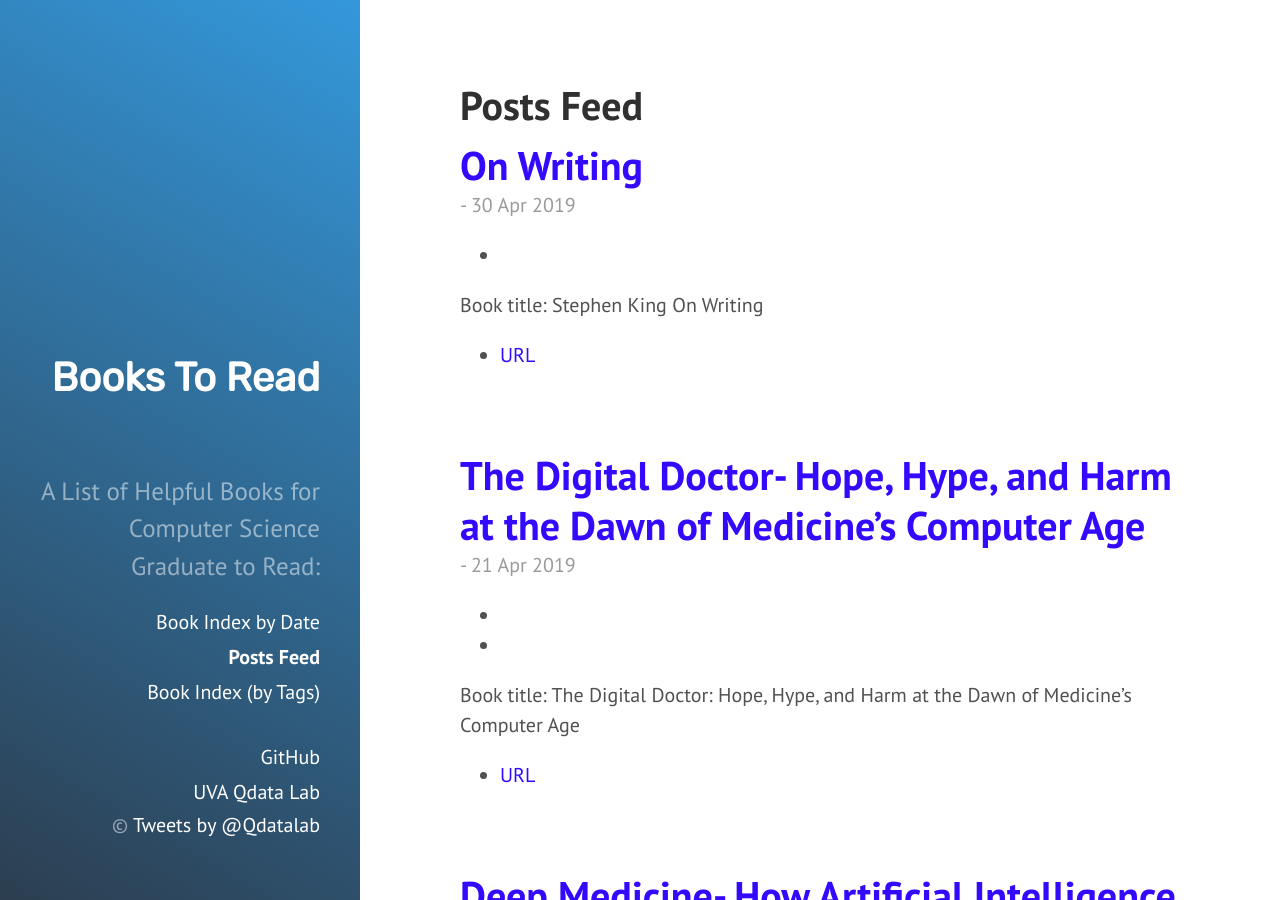
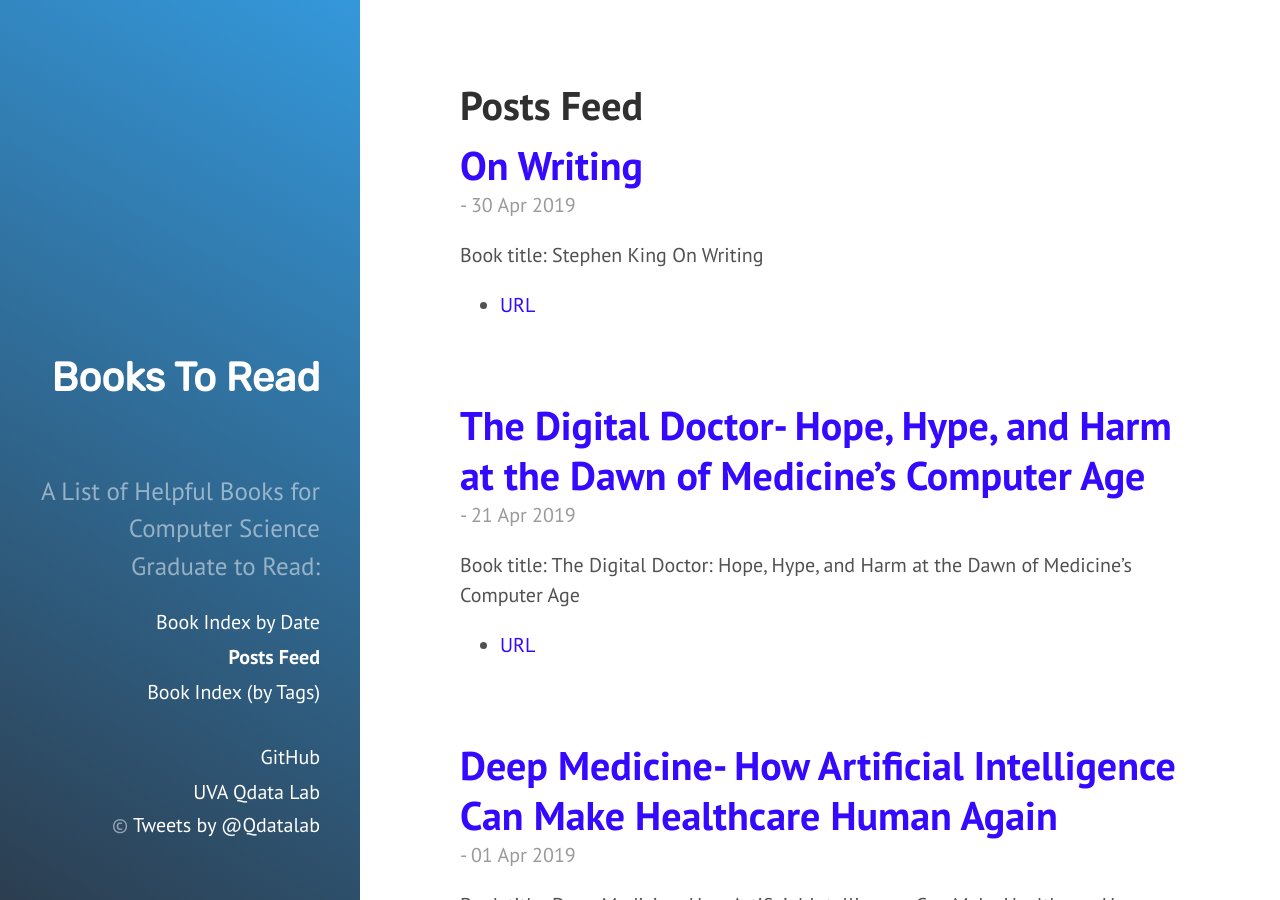
Before and after one commit to qiyanjun/books2read, a Jekyll site: the page built from blog.md, in a window 1280 px wide and 900 px high. Built offline with Jekyll 4.4.1, drawn with Linux system fonts in a browser that asks for light colours.

Commit message:
Update blog.md

```diff
--- a/blog.md
+++ b/blog.md
@@ -19,13 +19,11 @@
 
     <span class="post-date">- {{ post.date | date_to_string }}</span>
 
-<ul class="tags">
 {% assign sorted = post.tags | sort %}
 {% for tag in sorted %}
   {% assign t = tag | first %}
-  <li><a href="{{ site.baseurl }}/tag/#{{t | downcase | replace:" ","-" }}" class="newBtn">{{ t | downcase }}</a></li>
+<a href="{{ site.baseurl }}/tag/#{{t | downcase | replace:" ","-" }}">{{ t | downcase }}</a>
 {% endfor %}
-</ul>
 
     {{ post.content }}
   </div>
```
